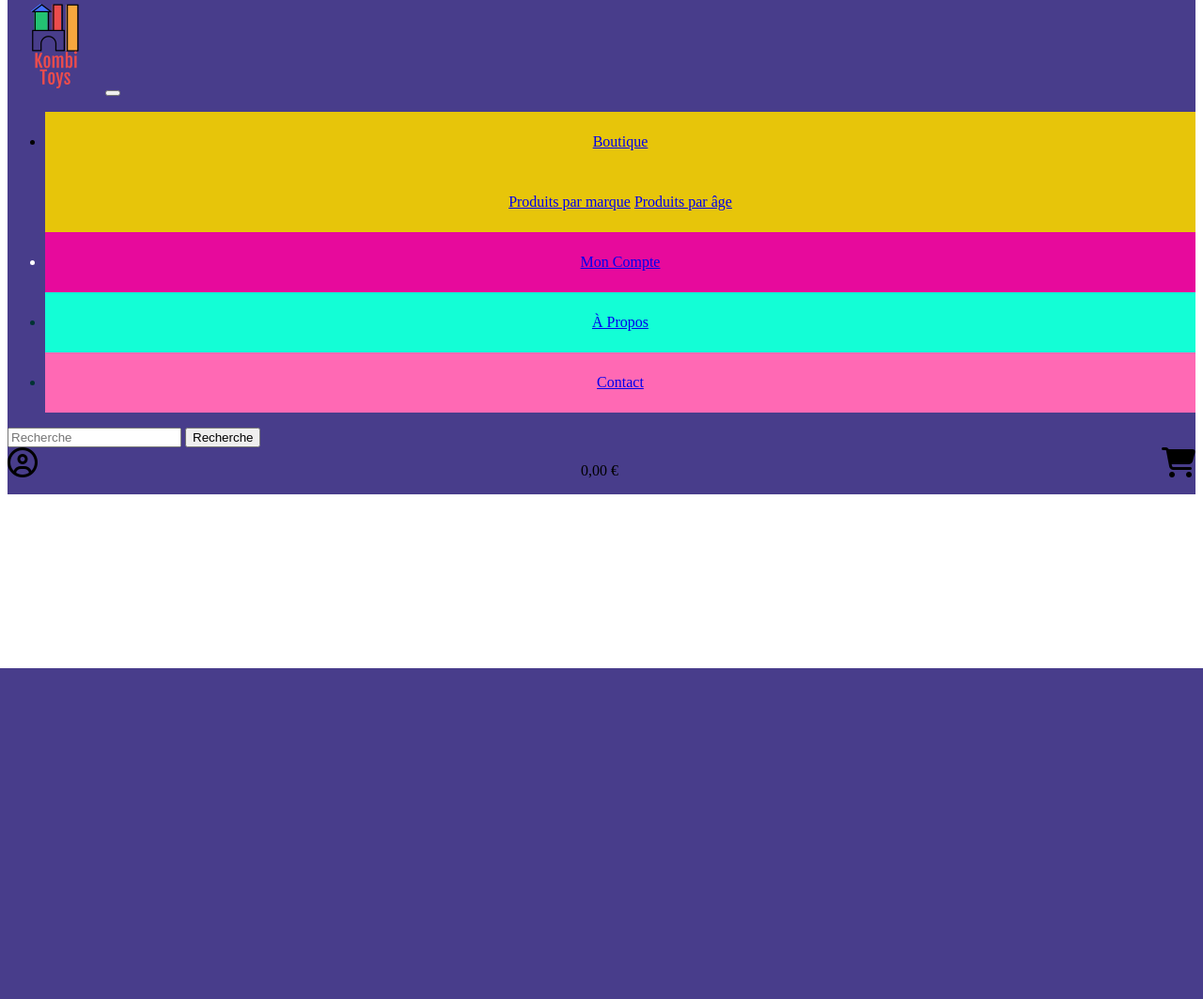
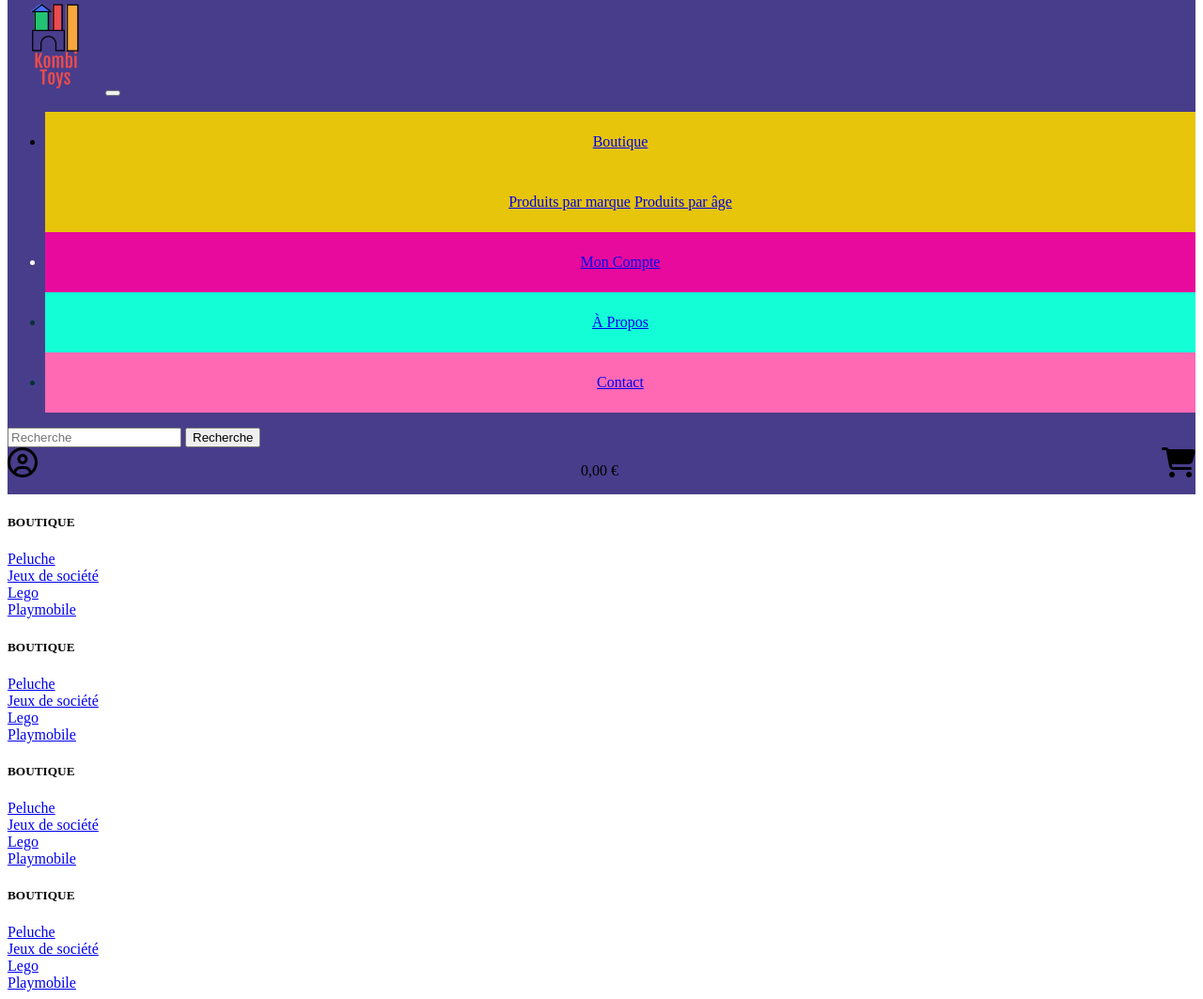
Before and after one commit to flo-man/projet-soutenance-2, a Symfony app: template templates/base.html.twig in a window 1280 px wide. Shown: the part 89-1152 px from the top of the page at 94% size. Before the commit the page ends 800 px from the top, so only its background shows below. Run offline with Twig, Linux system fonts and the light colour scheme; the template is opened without the code that fills it, so the values that code supplies are empty; some libraries are stand-ins or nearby versions.

Commit message:
AJOTU footer

```diff
--- a/templates/base.html.twig
+++ b/templates/base.html.twig
@@ -117,6 +117,62 @@
         {% block body %}
 
         {% endblock %}
+
+<footer>
+    <div class="container">
+        <div class="card-group">
+            <div class="card">
+               <div class="card-body">
+                    <h5 class="card-title">BOUTIQUE</h5>
+               </div>
+                <div class="card-footer">
+                    <a href="#">Peluche</a><br>
+                    <a href="#">Jeux de société</a><br>
+                    <a href="#">Lego</a><br>
+                    <a href="#">Playmobile</a>
+                </div>
+            </div>
+
+            <div class="card">
+                <div class="card-body">
+                    <h5 class="card-title">BOUTIQUE</h5>
+                </div>
+                <div class="card-footer">
+                    <a href="#">Peluche</a><br>
+                    <a href="#">Jeux de société</a><br>
+                    <a href="#">Lego</a><br>
+                    <a href="#">Playmobile</a>
+                </div>
+            </div>
+
+            <div class="card">
+                <div class="card-body">
+                    <h5 class="card-title">BOUTIQUE</h5>
+                </div>
+                <div class="card-footer">
+                    <a href="#">Peluche</a><br>
+                    <a href="#">Jeux de société</a><br>
+                    <a href="#">Lego</a><br>
+                    <a href="#">Playmobile</a>
+                </div>
+            </div>
+
+            <div class="card">
+                <div class="card-body">
+                    <h5 class="card-title">BOUTIQUE</h5>
+                </div>
+                <div class="card-footer">
+                    <a href="#">Peluche</a><br>
+                    <a href="#">Jeux de société</a><br>
+                    <a href="#">Lego</a><br>
+                    <a href="#">Playmobile</a>
+                </div>
+            </div>
+
+        </div>
+    </div>
+</footer>
+
         {% block javascripts %}
             {{ encore_entry_script_tags('app') }}
             <script src="https://code.jquery.com/jquery-3.5.1.min.js" integrity="sha256-9/aliU8dGd2tb6OSsuzixeV4y/faTqgFtohetphbbj0=" crossorigin="anonymous"></script>
@@ -126,4 +182,5 @@
             <script src="https://stackpath.bootstrapcdn.com/bootstrap/4.5.2/js/bootstrap.min.js" integrity="sha384-B4gt1jrGC7Jh4AgTPSdUtOBvfO8shuf57BaghqFfPlYxofvL8/KUEfYiJOMMV+rV" crossorigin="anonymous"></script>
         {% endblock %}
     </body>
+
 </html>
```
